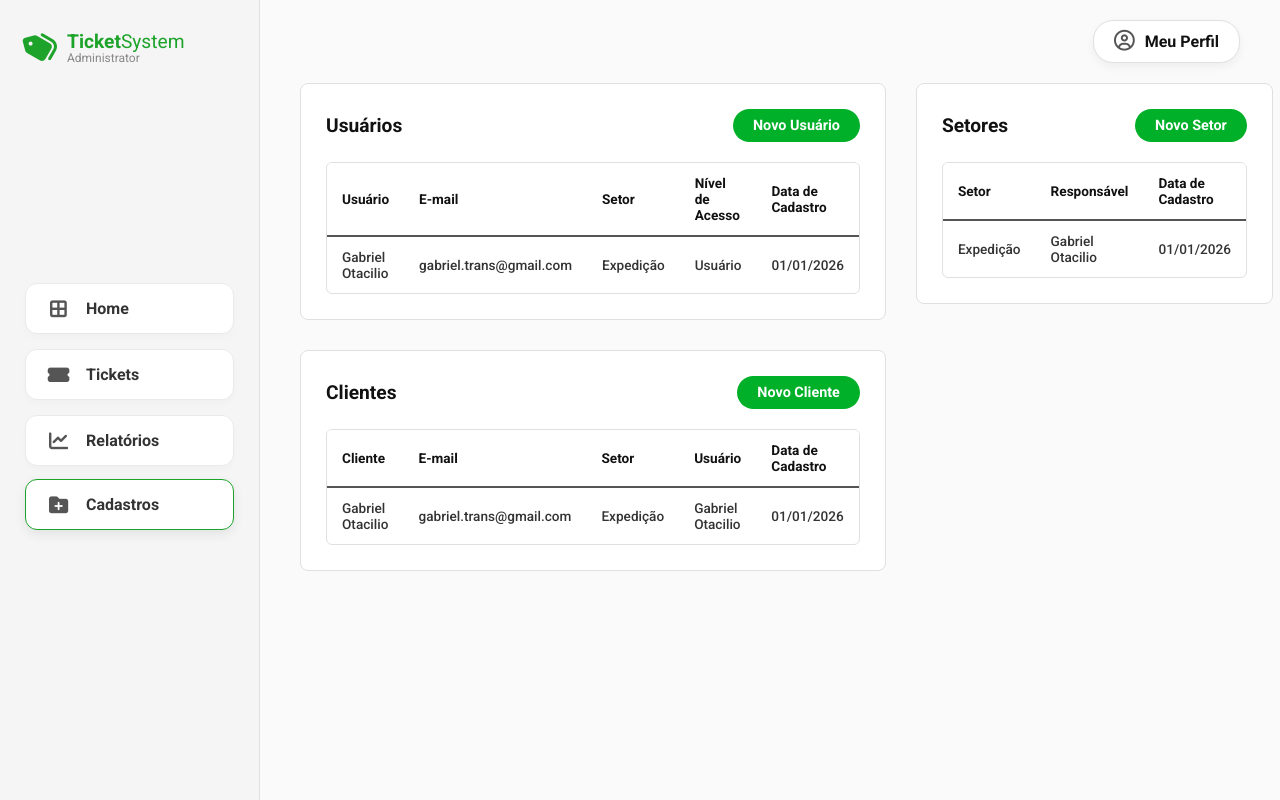
After one commit to tacilho/TicketSystemBackend, a Flask app: page /cadastros in a window 1280 px wide. The commit adds this page. Run offline with Flask 3, Linux system fonts and the light colour scheme.

Commit message:
feat(cadastros): added user, costumers and sectors register feature

```diff
--- a/app.py
+++ b/app.py
@@ -51,6 +51,9 @@ def home():
 def tickets():
     return render_template('/tickets.html')
 
+@app.route('/cadastros')
+def cadastros():
+    return render_template('/cadastros.html')
 
 
 app.run(host='0.0.0.0', port=8080, debug=True)
--- /dev/null
+++ b/static/cadastros.css
@@ -0,0 +1,330 @@
+/* =========================================
+   RESETS E BASE
+========================================= */
+* {
+    margin: 0;
+    padding: 0;
+    box-sizing: border-box;
+    font-family: 'Roboto', sans-serif;
+}
+
+body {
+    background-color: #fafafa; /* Fundo ligeiramente cinza conforme imagem */
+    color: #111;
+}
+
+/* =========================================
+   LAYOUT GERAL E SIDEBAR
+========================================= */
+.layout-container {
+    display: flex;
+    height: 100vh;
+}
+
+.sidebar {
+    width: 260px;
+    background-color: #f5f5f5;
+    border-right: 1px solid #e0e0e0;
+    display: flex;
+    flex-direction: column;
+}
+
+.brand-area {
+    padding: 30px 25px; /* Ajustado para alinhar verticalmente com os botões */
+    display: flex;
+    align-items: center;
+}
+
+.logo-icon {
+    color: #1ea32a;
+    font-size: 32px;
+    margin-right: 10px;
+    transform: rotate(-15deg);
+}
+
+.brand-title { font-size: 1.2rem; color: #1ea32a; font-weight: 400; }
+.brand-title strong { font-weight: 700; }
+.brand-subtitle { font-size: 0.75rem; color: #888; margin-top: -2px; }
+
+.nav-links {
+    padding: 10px 25px; /* Margem lateral igual à do logo para centralizar perfeitamente */
+    display: flex;
+    flex-direction: column;
+    gap: 15px;
+    flex: 1;
+    justify-content: center;
+    padding-bottom: 90px
+}
+
+.nav-item {
+    display: flex;
+    align-items: center;
+    justify-content: flex-start; /* Garante que ícone e texto comecem da esquerda */
+    gap: 15px;
+    padding: 15px 20px; /* Espaçamento interno do botão */
+    border-radius: 12px;
+    color: #333;
+    font-weight: 600;
+    font-size: 1rem;
+    text-decoration: none;
+    background-color: #ffffff;
+    border: 1px solid #eaeaea;
+    box-shadow: 0 4px 6px rgba(0,0,0,0.02);
+    transition: all 0.2s;
+    width: 100%; /* Preenche 100% do espaço permitido pelo padding do pai */
+}
+
+.nav-item:hover, .nav-item.active {
+    box-shadow: 0 4px 12px rgba(0,0,0,0.08);
+    transform: translateY(-2px);
+    border-color: #1ea32a; /* Dá um leve destaque verde na borda quando ativo */
+}
+
+.nav-item i {
+    font-size: 1.2rem;
+    width: 25px; /* Fixa a largura do ícone para que todos os textos fiquem alinhados na mesma linha imaginária */
+    text-align: center;
+    color: #555;
+}
+
+/* =========================================
+   ÁREA PRINCIPAL E CABEÇALHO
+========================================= */
+.main-content {
+    flex: 1;
+    display: flex;
+    flex-direction: column;
+    overflow-y: auto;
+}
+
+.top-header {
+    display: flex;
+    justify-content: flex-end;
+    padding: 20px 40px;
+}
+
+.btn-profile {
+    background-color: #ffffff;
+    color: #111;
+    border: 1px solid #e0e0e0;
+    padding: 10px 20px;
+    border-radius: 20px; /* Bordas bem arredondadas (pílula) */
+    display: flex;
+    align-items: center;
+    gap: 10px;
+    font-weight: 600;
+    font-size: 1rem;
+    cursor: pointer;
+    box-shadow: 0 4px 10px rgba(0,0,0,0.05);
+    transition: all 0.2s;
+}
+
+.btn-profile i { font-size: 1.3rem; color: #555; }
+.btn-profile:hover { box-shadow: 0 6px 15px rgba(0,0,0,0.1); }
+
+/* =========================================
+   DASHBOARD DE CADASTROS (GRID)
+========================================= */
+.cadastros-grid {
+    display: grid;
+    grid-template-columns: 1.2fr 0.8fr; /* Coluna esquerda ligeiramente maior */
+    gap: 30px;
+    padding: 0 40px 40px 40px;
+}
+
+.col-left, .col-right {
+    display: flex;
+    flex-direction: column;
+    gap: 30px;
+}
+
+/* Painéis de Dados */
+.data-panel {
+    background-color: #ffffff;
+    border: 1px solid #e0e0e0;
+    border-radius: 8px;
+    padding: 25px;
+}
+
+.panel-header {
+    display: flex;
+    justify-content: space-between;
+    align-items: center;
+    margin-bottom: 20px;
+}
+
+.panel-header h2 {
+    font-size: 1.2rem;
+    font-weight: 700;
+    color: #111;
+}
+
+.btn-novo {
+    background-color: #00b028; /* Verde vibrante da imagem */
+    color: #ffffff;
+    border: none;
+    padding: 8px 20px;
+    border-radius: 20px; /* Formato de pílula */
+    font-weight: 600;
+    font-size: 0.9rem;
+    cursor: pointer;
+    transition: background-color 0.2s;
+}
+
+.btn-novo:hover {
+    background-color: #009020;
+}
+
+/* Tabelas */
+.table-container {
+    border: 1px solid #e0e0e0;
+    border-radius: 6px;
+    overflow: hidden;
+}
+
+.data-table {
+    width: 100%;
+    border-collapse: collapse;
+    text-align: left;
+}
+
+.data-table th {
+    font-size: 0.85rem;
+    font-weight: 700;
+    color: #111;
+    padding: 12px 15px;
+    border-bottom: 2px solid #555; /* Linha preta sob o cabeçalho */
+    background-color: #fff;
+}
+
+.data-table td {
+    font-size: 0.85rem;
+    font-weight: 500;
+    color: #333;
+    padding: 12px 15px;
+    border-bottom: 1px solid #f0f0f0;
+}
+
+.data-table tbody tr:last-child td {
+    border-bottom: none;
+}
+
+
+/* Fundo do Modal */
+.cadastro-modal-overlay {
+    position: fixed;
+    top: 0;
+    left: 0;
+    width: 100vw;
+    height: 100vh;
+    background-color: rgba(0, 0, 0, 0.4);
+    backdrop-filter: blur(4px);
+    display: flex;
+    justify-content: center;
+    align-items: center;
+    z-index: 9999;
+}
+
+/* Ocultar modais por padrão */
+.oculto {
+    display: none !important;
+}
+
+/* Caixa Branca do Modal */
+.cadastro-modal-box {
+    background-color: #fff;
+    width: 100%;
+    max-width: 650px; /* Largura ideal para acomodar 2 colunas */
+    padding: 40px;
+    border-radius: 12px;
+    box-shadow: 0 10px 30px rgba(0, 0, 0, 0.2);
+}
+
+/* Título */
+.cadastro-modal-title {
+    text-align: center;
+    font-size: 1.4rem;
+    font-weight: 700;
+    color: #111;
+    margin-bottom: 30px;
+}
+
+/* Linhas e Colunas do Formulário */
+.cadastro-input-row {
+    display: flex;
+    gap: 20px;
+    margin-bottom: 20px;
+}
+
+.cadastro-input-group {
+    flex: 1; /* Faz as colunas dividirem o espaço igualmente */
+    display: flex;
+    flex-direction: column;
+}
+
+/* Rótulos e Inputs */
+.cadastro-input-group label {
+    font-size: 0.9rem;
+    font-weight: 700;
+    color: #222;
+    margin-bottom: 8px;
+}
+
+.cadastro-input-group input,
+.cadastro-input-group select {
+    width: 100%;
+    padding: 12px 15px;
+    border: 1px solid #ccc;
+    border-radius: 6px;
+    font-size: 0.95rem;
+    color: #333;
+    outline: none;
+    background-color: #fafafa;
+    transition: border-color 0.2s;
+}
+
+.cadastro-input-group input:focus,
+.cadastro-input-group select:focus {
+    border-color: #1ea32a;
+    background-color: #fff;
+}
+
+/* Botões do Rodapé */
+.cadastro-modal-actions {
+    display: flex;
+    justify-content: center;
+    gap: 20px;
+    margin-top: 35px;
+}
+
+.btn-cancelar {
+    background-color: #c94c4c; /* Vermelho das imagens */
+    color: #fff;
+    border: none;
+    padding: 12px 40px;
+    border-radius: 6px;
+    font-weight: 600;
+    font-size: 1rem;
+    cursor: pointer;
+    transition: background-color 0.2s;
+}
+
+.btn-cancelar:hover {
+    background-color: #a83d3d;
+}
+
+.btn-concluir {
+    background-color: #00b028; /* Verde das imagens */
+    color: #fff;
+    border: none;
+    padding: 12px 40px;
+    border-radius: 6px;
+    font-weight: 600;
+    font-size: 1rem;
+    cursor: pointer;
+    transition: background-color 0.2s;
+}
+
+.btn-concluir:hover {
+    background-color: #009020;
+}
--- /dev/null
+++ b/static/cadastros.js
@@ -0,0 +1,84 @@
+document.addEventListener('DOMContentLoaded', () => {
+
+    // 1. Simulação de Dados (Serão substituídos pelo banco de dados Flask futuramente)
+    const usuariosDb = [
+        { usuario: "Gabriel Otacilio", email: "gabriel.trans@gmail.com", setor: "Expedição", nivel: "Usuário", data: "01/01/2026" }
+    ];
+
+    const clientesDb = [
+        { cliente: "Gabriel Otacilio", email: "gabriel.trans@gmail.com", setor: "Expedição", usuario: "Gabriel Otacilio", data: "01/01/2026" }
+    ];
+
+    const setoresDb = [
+        { setor: "Expedição", responsavel: "Gabriel Otacilio", data: "01/01/2026" }
+    ];
+
+    // 2. Funções de Renderização
+    function renderizarUsuarios() {
+        const tbody = document.getElementById('tabela-usuarios');
+        tbody.innerHTML = '';
+        usuariosDb.forEach(user => {
+            tbody.innerHTML += `
+                <tr>
+                    <td>${user.usuario}</td>
+                    <td>${user.email}</td>
+                    <td>${user.setor}</td>
+                    <td>${user.nivel}</td>
+                    <td>${user.data}</td>
+                </tr>
+            `;
+        });
+    }
+
+    function renderizarClientes() {
+        const tbody = document.getElementById('tabela-clientes');
+        tbody.innerHTML = '';
+        clientesDb.forEach(cliente => {
+            tbody.innerHTML += `
+                <tr>
+                    <td>${cliente.cliente}</td>
+                    <td>${cliente.email}</td>
+                    <td>${cliente.setor}</td>
+                    <td>${cliente.usuario}</td>
+                    <td>${cliente.data}</td>
+                </tr>
+            `;
+        });
+    }
+
+    function renderizarSetores() {
+        const tbody = document.getElementById('tabela-setores');
+        tbody.innerHTML = '';
+        setoresDb.forEach(setor => {
+            tbody.innerHTML += `
+                <tr>
+                    <td>${setor.setor}</td>
+                    <td>${setor.responsavel}</td>
+                    <td>${setor.data}</td>
+                </tr>
+            `;
+        });
+    }
+
+    // 3. Inicialização
+    renderizarUsuarios();
+    renderizarClientes();
+    renderizarSetores();
+});
+
+// Abre o modal removendo a classe "oculto"
+function abrirModal(tipo) {
+    const modalId = `modal-${tipo}`; // Vai gerar "modal-usuario", "modal-cliente", etc.
+    const modal = document.getElementById(modalId);
+    if (modal) {
+        modal.classList.remove('oculto');
+    }
+}
+
+// Fecha o modal adicionando a classe "oculto"
+function fecharModal(modalId) {
+    const modal = document.getElementById(modalId);
+    if (modal) {
+        modal.classList.add('oculto');
+    }
+}
--- a/static/pageManager.js
+++ b/static/pageManager.js
@@ -52,7 +52,7 @@ class PermissionManager{
 
 document.addEventListener('DOMContentLoaded', () => {
 
-    window.currentUser = new User('Pedro', 'operator');
+    window.currentUser = new User('Pedro', 'admin');
 
     const uiManager = new PermissionManager(window.currentUser);
     uiManager.applyRestrictions();
--- a/static/styles.css
+++ b/static/styles.css
@@ -522,9 +522,10 @@
     border: 1px solid #f0f0f0;
     transition: all 0.2s;
 }
-.nav-item-modern.active {
-    box-shadow: 0 4px 15px rgba(0,0,0,0.1);
+.nav-item:hover, .nav-item-modern.active {
+    box-shadow: 0 4px 12px rgba(0,0,0,0.08);
     transform: translateY(-2px);
+    border-color: #1ea32a;
 }
 .nav-item-modern i { width: 20px; text-align: center; color: #555; }
 
--- a/static/tickets.css
+++ b/static/tickets.css
@@ -83,10 +83,10 @@ body {
     transition: all 0.2s;
 }
 
-.nav-item-modern.active {
+.nav-item-modenr:hover, .nav-item-modern.active {
     box-shadow: 0 4px 15px rgba(0,0,0,0.1);
     transform: translateY(-2px);
-    border-color: #1ea32a; /* Destaque sutil na borda para o item ativo */
+    border-color: #1ea32a;
 }
 
 .nav-item-modern i { width: 20px; text-align: center; color: #555; }
--- /dev/null
+++ b/templates/cadastros.html
@@ -0,0 +1,236 @@
+<!DOCTYPE html>
+<html lang="pt-BR">
+<head>
+    <meta charset="UTF-8">
+    <meta name="viewport" content="width=device-width, initial-scale=1.0">
+    <title>TicketSystem - Cadastros</title>
+
+    <link rel="stylesheet" href="{{ url_for('static', filename='cadastros.css')}}"> <link rel="stylesheet" href="{{ url_for('static', filename='cadastros.css')}}">
+
+    <link rel="stylesheet" href="https://cdnjs.cloudflare.com/ajax/libs/font-awesome/6.4.0/css/all.min.css">
+    <link href="https://fonts.googleapis.com/css2?family=Roboto:wght@400;500;700&display=swap" rel="stylesheet">
+
+    <script src="{{ url_for('static', filename='cadastros.js') }}" defer></script>
+</head>
+<body>
+    <div class="layout-container">
+
+        <nav class="sidebar">
+            <div class="brand-area">
+                <i class="fa-solid fa-tags logo-icon"></i>
+                <div class="brand-text">
+                    <div class="brand-title"><strong>Ticket</strong>System</div>
+                    <div class="brand-subtitle">Administrator</div>
+                </div>
+            </div>
+
+            <div class="nav-links">
+                <a href="{{ url_for('home') }}" class="nav-item">
+                    <i class="fa-solid fa-border-all"></i> Home
+                </a>
+                <a href="{{ url_for('tickets') }}" class="nav-item">
+                    <i class="fa-solid fa-ticket-alt"></i> Tickets
+                </a>
+                <a href="#" class="nav-item">
+                    <i class="fa-solid fa-chart-line"></i> Relatórios
+                </a>
+                <a href="#" class="nav-item active">
+                    <i class="fa-solid fa-folder-plus"></i> Cadastros
+                </a>
+            </div>
+        </nav>
+
+        <main class="main-content">
+
+            <header class="top-header">
+                <button class="btn-profile">
+                    <i class="fa-regular fa-user-circle"></i> Meu Perfil
+                </button>
+            </header>
+
+            <div class="cadastros-grid">
+
+                <div class="col-left">
+
+                    <div class="data-panel">
+                        <div class="panel-header">
+                            <h2>Usuários</h2>
+                            <button class="btn-novo" onclick="abrirModal('usuario')">Novo Usuário</button>
+                        </div>
+                        <div class="table-container">
+                            <table class="data-table">
+                                <thead>
+                                    <tr>
+                                        <th>Usuário</th>
+                                        <th>E-mail</th>
+                                        <th>Setor</th>
+                                        <th>Nível de Acesso</th>
+                                        <th>Data de Cadastro</th>
+                                    </tr>
+                                </thead>
+                                <tbody id="tabela-usuarios">
+                                    </tbody>
+                            </table>
+                        </div>
+                    </div>
+
+                    <div class="data-panel">
+                        <div class="panel-header">
+                            <h2>Clientes</h2>
+                            <button class="btn-novo" onclick="abrirModal('cliente')">Novo Cliente</button>
+                        </div>
+                        <div class="table-container">
+                            <table class="data-table">
+                                <thead>
+                                    <tr>
+                                        <th>Cliente</th>
+                                        <th>E-mail</th>
+                                        <th>Setor</th>
+                                        <th>Usuário</th>
+                                        <th>Data de Cadastro</th>
+                                    </tr>
+                                </thead>
+                                <tbody id="tabela-clientes">
+                                    </tbody>
+                            </table>
+                        </div>
+                    </div>
+
+                </div>
+
+                <div class="col-right">
+
+                    <div class="data-panel">
+                        <div class="panel-header">
+                            <h2>Setores</h2>
+                            <button class="btn-novo" onclick="abrirModal('setor')">Novo Setor</button>
+                        </div>
+                        <div class="table-container">
+                            <table class="data-table">
+                                <thead>
+                                    <tr>
+                                        <th>Setor</th>
+                                        <th>Responsável</th>
+                                        <th>Data de Cadastro</th>
+                                    </tr>
+                                </thead>
+                                <tbody id="tabela-setores">
+                                    </tbody>
+                            </table>
+                        </div>
+                    </div>
+
+                </div>
+
+            </div>
+        </main>
+    </div>
+
+    <div id="modal-usuario" class="cadastro-modal-overlay oculto">
+        <div class="cadastro-modal-box">
+            <h2 class="cadastro-modal-title">Cadastro de Usuários</h2>
+
+            <form id="form-usuario">
+                <div class="cadastro-input-row">
+                    <div class="cadastro-input-group">
+                        <label>Usuário:</label>
+                        <input type="text" name="usuario" required>
+                    </div>
+                    <div class="cadastro-input-group">
+                        <label>E-mail:</label>
+                        <input type="email" name="email" required>
+                    </div>
+                </div>
+
+                <div class="cadastro-input-row">
+                    <div class="cadastro-input-group">
+                        <label>Senha:</label>
+                        <input type="password" name="senha" required>
+                    </div>
+                    <div class="cadastro-input-group" style="flex-direction: row; gap: 20px;">
+                        <div class="cadastro-input-group">
+                            <label>Nível de Acesso:</label>
+                            <select name="nivel">
+                                <option value="usuario">Usuário</option>
+                                <option value="operator">Operador</option>
+                            </select>
+                        </div>
+                        <div class="cadastro-input-group">
+                            <label>Setor:</label>
+                            <select name="setor">
+                                <option value="Expedicao">Expedição</option>
+                            </select>
+                        </div>
+                    </div>
+                </div>
+
+                <div class="cadastro-modal-actions">
+                    <button type="button" class="btn-cancelar" onclick="fecharModal('modal-usuario')">Cancelar</button>
+                    <button type="submit" class="btn-concluir">Concluir</button>
+                </div>
+            </form>
+        </div>
+    </div>
+
+    <div id="modal-cliente" class="cadastro-modal-overlay oculto">
+        <div class="cadastro-modal-box">
+            <h2 class="cadastro-modal-title">Cadastro de Clientes</h2>
+
+            <form id="form-cliente">
+                <div class="cadastro-input-row">
+                    <div class="cadastro-input-group">
+                        <label>Cliente:</label>
+                        <input type="text" name="cliente" required>
+                    </div>
+                    <div class="cadastro-input-group">
+                        <label>E-mail:</label>
+                        <input type="email" name="email" required>
+                    </div>
+                </div>
+
+                <div class="cadastro-input-row">
+                    <div class="cadastro-input-group">
+                        <label>Usuário:</label>
+                        <input type="text" name="usuario" required>
+                    </div>
+                    <div class="cadastro-input-group">
+                        <label>Setor:</label>
+                            <select name="setor">
+                                <option value="Expedicao">Expedição</option>
+                            </select>
+                    </div>
+                </div>
+
+                <div class="cadastro-modal-actions">
+                    <button type="button" class="btn-cancelar" onclick="fecharModal('modal-cliente')">Cancelar</button>
+                    <button type="submit" class="btn-concluir">Concluir</button>
+                </div>
+            </form>
+        </div>
+    </div>
+
+    <div id="modal-setor" class="cadastro-modal-overlay oculto">
+        <div class="cadastro-modal-box">
+            <h2 class="cadastro-modal-title">Cadastro de Setores</h2>
+
+            <form id="form-setor">
+                <div class="cadastro-input-row">
+                    <div class="cadastro-input-group">
+                        <label>Setor:</label>
+                        <input type="text" name="setor" required>
+                    </div>
+                    <div class="cadastro-input-group">
+                        <label>Responsável:</label>
+                        <input type="text" name="responsavel" required>
+                    </div>
+                </div>
+
+                <div class="cadastro-modal-actions">
+                    <button type="button" class="btn-cancelar" onclick="fecharModal('modal-setor')">Cancelar</button>
+                    <button type="submit" class="btn-concluir">Concluir</button>
+                </div>
+            </form>
+        </div>
+    </div>
+</body>
+</html>
--- a/templates/tickets.html
+++ b/templates/tickets.html
@@ -28,7 +28,7 @@
 
             <div class="nav-links">
                 <a href="{{ url_for('home') }}" class="nav-item-modern" data-nivel="operator">
-                    <i class="fa-solid fa-border-all"></i> Dashboard
+                    <i class="fa-solid fa-border-all"></i> Home
                 </a>
                 <a href="{{ url_for('tickets') }}" class="nav-item-modern active">
                     <i class="fa-solid fa-ticket-alt"></i> Tickets
```
Also changed, not shown: templates/home.html (+4 -5 lines).
